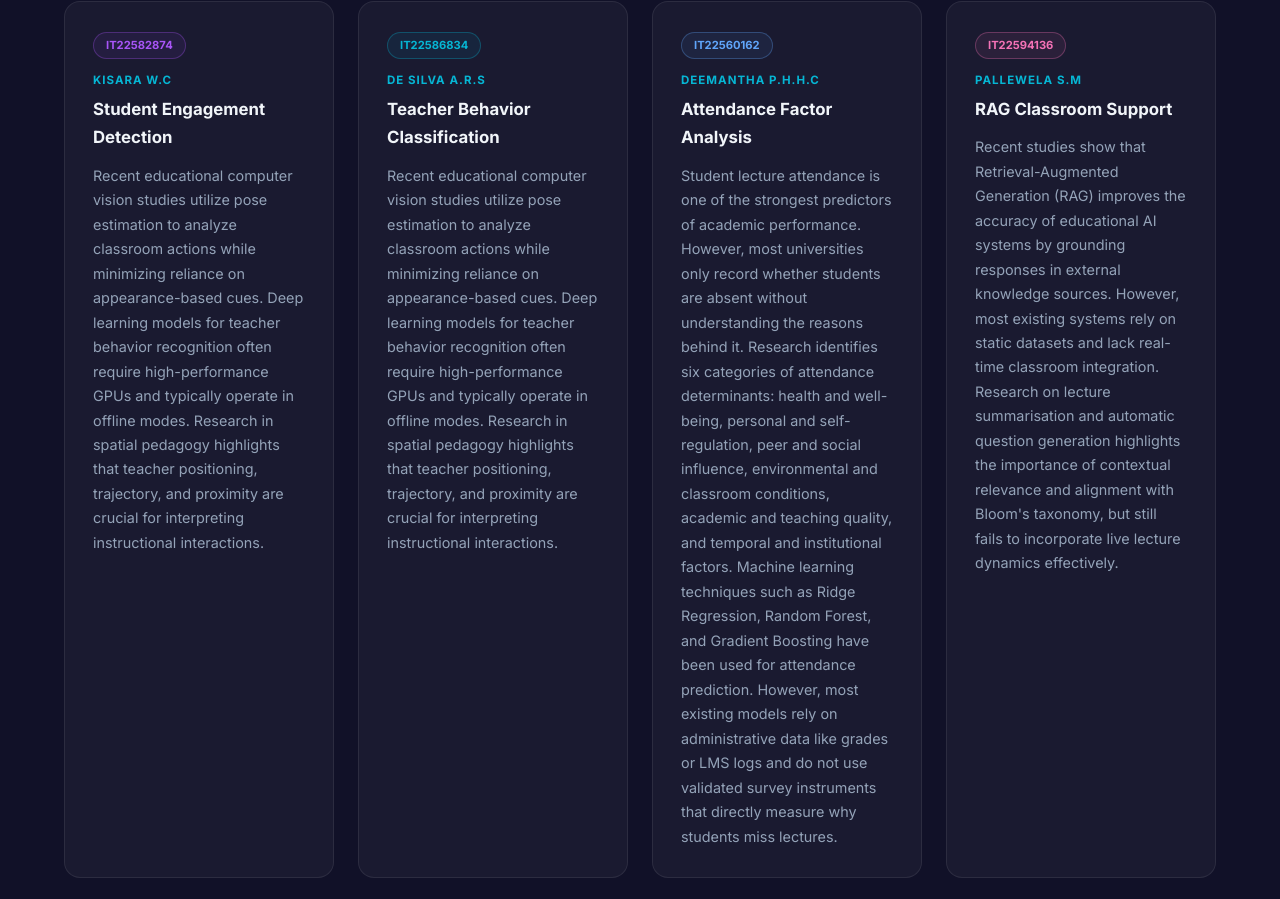
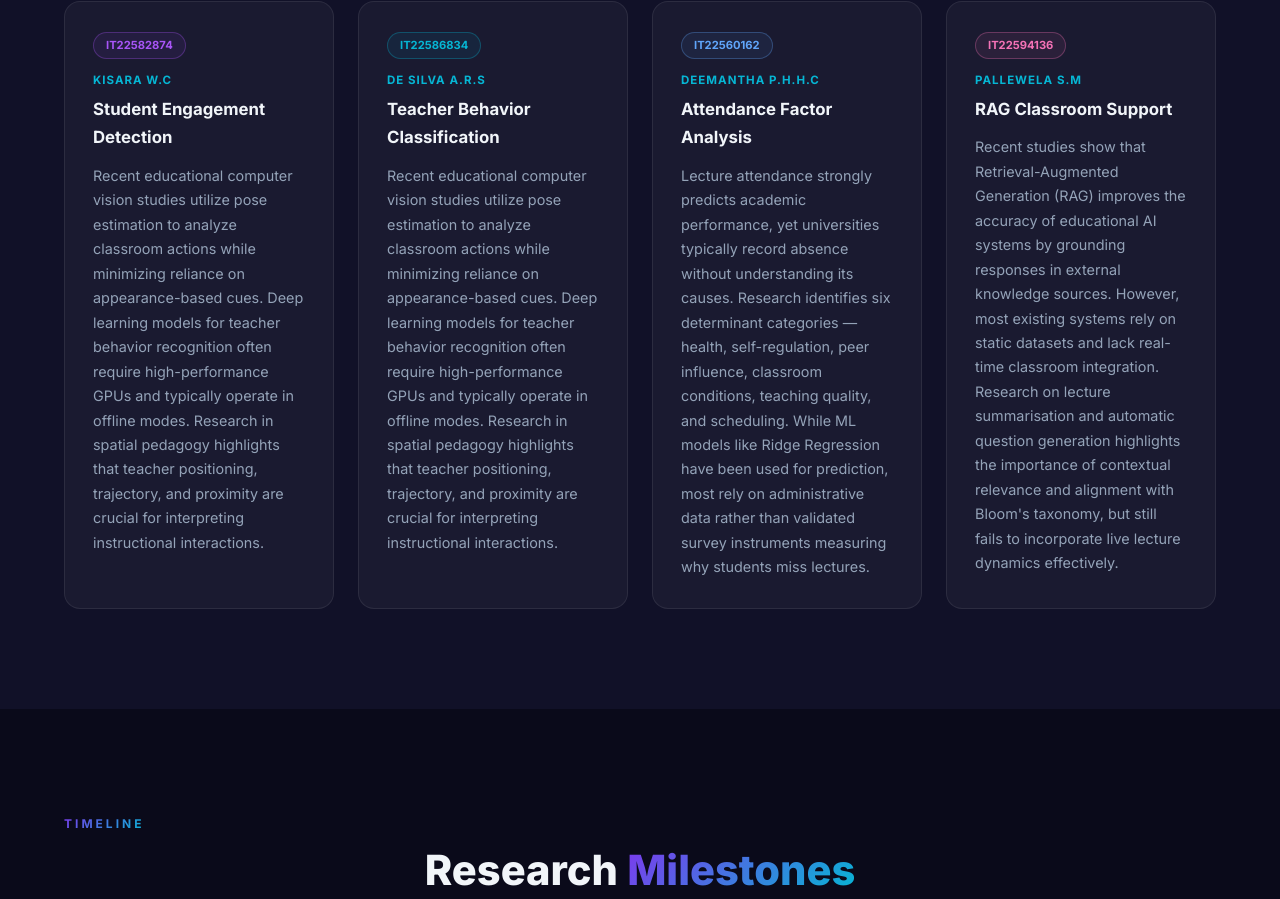
Before and after one commit to chamikadeemantha/edu-monitorwebsite, a plain HTML site: page index.html in a window 1280 px wide. Shown: the part 2721-3620 px from the top of the page. Drawn offline with Linux system fonts and the light colour scheme.

Commit message:
Update index.html

```diff
--- a/index.html
+++ b/index.html
@@ -39,7 +39,7 @@
 <div class="domain-panel active" id="panel-lit"><div class="domain-cards">
 <div class="d-card fade-up"><span class="d-tag tag-purple">IT22582874</span><div class="d-member">Kisara W.C</div><h3>Student Engagement Detection</h3><p>Recent educational computer vision studies utilize pose estimation to analyze classroom actions while minimizing reliance on appearance-based cues. Deep learning models for teacher behavior recognition often require high-performance GPUs and typically operate in offline modes. Research in spatial pedagogy highlights that teacher positioning, trajectory, and proximity are crucial for interpreting instructional interactions.</p></div>
 <div class="d-card fade-up"><span class="d-tag tag-cyan">IT22586834</span><div class="d-member">De Silva A.R.S</div><h3>Teacher Behavior Classification</h3><p>Recent educational computer vision studies utilize pose estimation to analyze classroom actions while minimizing reliance on appearance-based cues. Deep learning models for teacher behavior recognition often require high-performance GPUs and typically operate in offline modes. Research in spatial pedagogy highlights that teacher positioning, trajectory, and proximity are crucial for interpreting instructional interactions.</p></div>
-<div class="d-card fade-up"><span class="d-tag tag-blue">IT22560162</span><div class="d-member">Deemantha P.H.H.C</div><h3>Attendance Factor Analysis</h3><p>Student lecture attendance is one of the strongest predictors of academic performance. However, most universities only record whether students are absent without understanding the reasons behind it. Research identifies six categories of attendance determinants: health and well-being, personal and self-regulation, peer and social influence, environmental and classroom conditions, academic and teaching quality, and temporal and institutional factors. Machine learning techniques such as Ridge Regression, Random Forest, and Gradient Boosting have been used for attendance prediction. However, most existing models rely on administrative data like grades or LMS logs and do not use validated survey instruments that directly measure why students miss lectures.</p></div>
+<div class="d-card fade-up"><span class="d-tag tag-blue">IT22560162</span><div class="d-member">Deemantha P.H.H.C</div><h3>Attendance Factor Analysis</h3><p>Lecture attendance strongly predicts academic performance, yet universities typically record absence without understanding its causes. Research identifies six determinant categories — health, self-regulation, peer influence, classroom conditions, teaching quality, and scheduling. While ML models like Ridge Regression have been used for prediction, most rely on administrative data rather than validated survey instruments measuring why students miss lectures.</p></div>
 <div class="d-card fade-up"><span class="d-tag tag-pink">IT22594136</span><div class="d-member">Pallewela S.M</div><h3>RAG Classroom Support</h3><p>Recent studies show that Retrieval-Augmented Generation (RAG) improves the accuracy of educational AI systems by grounding responses in external knowledge sources. However, most existing systems rely on static datasets and lack real-time classroom integration. Research on lecture summarisation and automatic question generation highlights the importance of contextual relevance and alignment with Bloom's taxonomy, but still fails to incorporate live lecture dynamics effectively.</p></div>
 </div></div>
 <div class="domain-panel" id="panel-gap"><div class="domain-cards">
```
